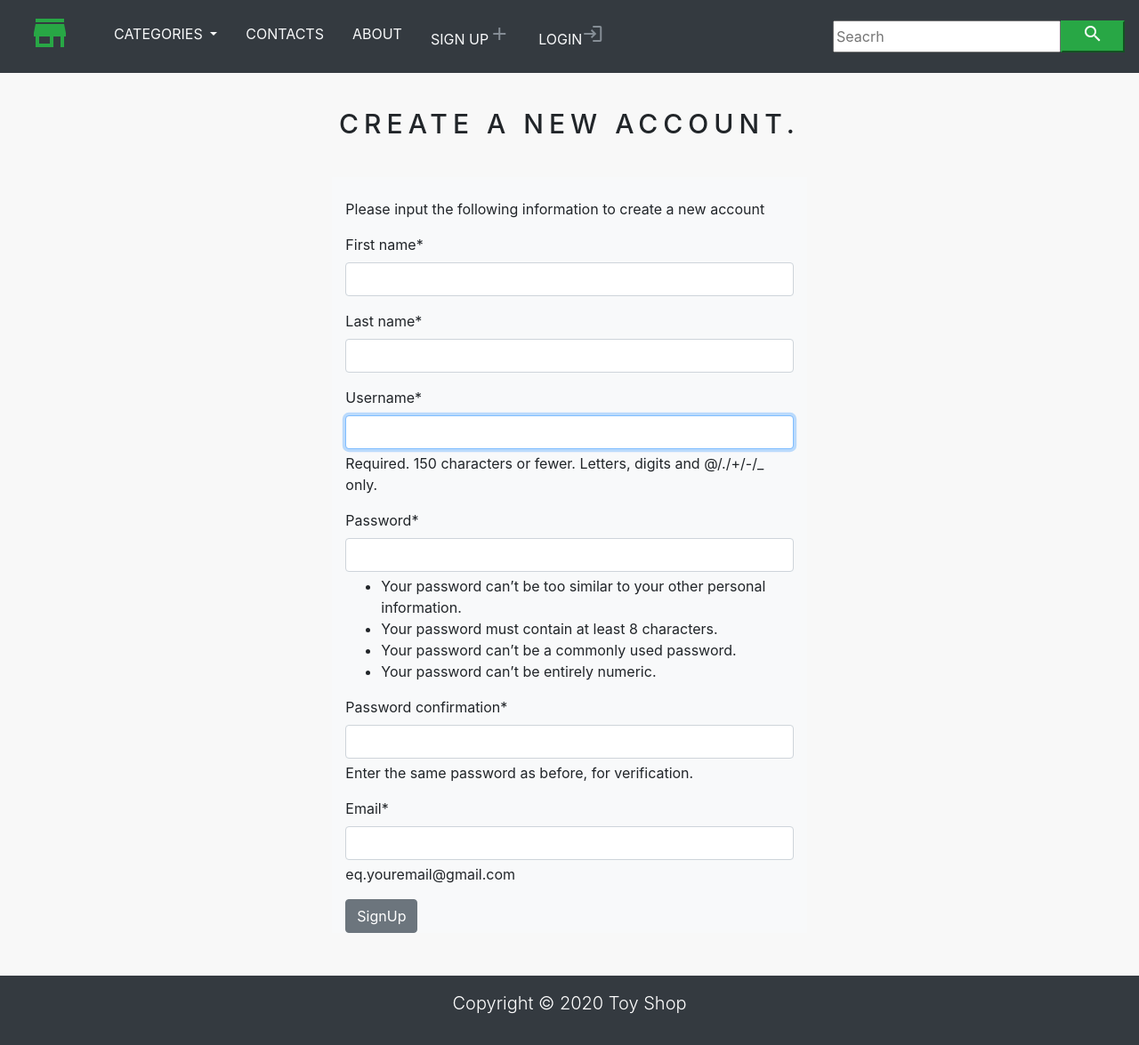
After one commit to oficialzr/commerce-project, a Django app: page /account/create/ in a window 1280 px wide. The commit adds this page. Shown: the whole page at 89% size. Run offline with Django 4.2, Linux system fonts and the light colour scheme; data that the repository does not hold is empty; some libraries are stand-ins or nearby versions.

Commit message:
Last commit...:(

```diff
--- a/ecommerce/settings.py
+++ b/ecommerce/settings.py
@@ -25,6 +25,9 @@ INSTALLED_APPS = [
     'django.contrib.sessions',
     'django.contrib.messages',
     'django.contrib.staticfiles',
+
+    'crispy_forms',
+    'crispy_bootstrap5',
 
     'shop',
 ]
@@ -122,6 +125,8 @@ STATICFILES_DIRS = [
 MEDIA_URL = '/media/'
 MEDIA_ROOT = BASE_DIR / 'static' / 'media'
 
+CRISPY_TEMPLATE_PACK = 'bootstrap5'
+
 # Default primary key field type
 # https://docs.djangoproject.com/en/4.1/ref/settings/#default-auto-field
 
--- a/ecommerce/static/css/base.css
+++ b/ecommerce/static/css/base.css
@@ -20,4 +20,11 @@ body {
 	letter-spacing: .2em;
 }
 
-.
+.errorlist li {
+	color: red;
+	font-weight: bold;
+}
+
+.custom_div {
+	margin-bottom: 20px !important;
+}
--- /dev/null
+++ b/shop/forms.py
@@ -0,0 +1,14 @@
+from django import forms
+from django.contrib.auth.forms import UserCreationForm
+from django.contrib.auth.models import User
+
+
+class SignUpForm(UserCreationForm):
+	first_name = forms.CharField(max_length=100, required=True)
+	last_name = forms.CharField(max_length=100, required=True)
+	email = forms.EmailField(max_length=250, help_text='eq.youremail@gmail.com')
+
+
+	class Meta:
+		model = User
+		fields = ('first_name', 'last_name', 'username', 'password1', 'password2', 'email')
--- a/shop/templates/navbar.html
+++ b/shop/templates/navbar.html
@@ -25,6 +25,17 @@
 			</li>
 			<li class="nav-item"><a class="nav-link text-light text-uppercase fw-bold px-3" href="">Contacts</a></li>
 			<li class="nav-item"><a class="nav-link text-light text-uppercase fw-bold px-3" href="">About</a></li>
+
+			{% if request.user.is_authenticated and request.user.first_name %}
+				<li class="nav-item"><span class="nav-link text-light text-uppercase fw-bold px-3">Welcome, {{ request.user.first_name }}! <i class="material-icons cart-icon">account_circle</i></span></li>
+
+				<li class="nav-item"><a class="nav-link text-light text-uppercase fw-bold px-3" href="{% url 'signout' %}">Sign Out<i class="material-icons cart-icon">logout</i></a></li>
+
+			{% else %}
+				<li class="nav-item"><a class="nav-link text-light text-uppercase fw-bold px-3" href="{% url 'signup' %}">Sign Up<i class="material-icons cart-icon">add</i></a></li>
+				<li class="nav-item"><a class="nav-link text-light text-uppercase fw-bold px-3" href="{% url 'login' %}">Login<i class="material-icons cart-icon">login</i></a></li>
+
+			{% endif %}
 			{% if item_count > 0 %}
 			<li class="nav-item"><a class="nav-link text-light text-uppercase fw-bold px-3" href="{% url 'cart_detail' %}"><i class="material-icons cart-icon">add_shopping_cart</i>({{item_count}})</a></li>
 			{% endif %}
--- /dev/null
+++ b/shop/templates/signup.html
@@ -0,0 +1,50 @@
+{% extends 'base.html' %}
+
+{% load static %}
+
+{% load crispy_forms_tags %}
+
+{% block title %}
+	Create New Account
+{% endblock %}
+
+{% block content %}
+
+	<div>
+		{% if not form.is_valid %}
+			<div>
+				<br>
+				<h1 class="product_title text-center">
+					Create a new account.
+				</h1>
+				<br>
+				<div class="col-9 col-sm-9 col-md-6 col-lg-5 mx-auto bg-light">
+					<br>
+					<p>Please input the following information to create a new account</p>
+					<form method="post">
+						{% csrf_token %}
+						<p>{{ form | crispy }}</p>
+						<button type="submit" name='button' class='btn btn-secondary'>SignUp</button>
+					</form>
+
+				</div>
+			</div>
+		{% else %}
+			<div class='mx-auto'>
+				<br>
+				<h1 class="product_title text-center">
+					Your account has been successfully created!
+				</h1>
+				<br>
+				<div>
+					<p>Your account has been created and ready to use!</p>
+					<a href="{% url 'home' %}">Continue shopping</a>
+				</div>
+
+			</div>
+		{% endif %}
+	</div>
+
+
+
+{% endblock %}
--- a/shop/urls.py
+++ b/shop/urls.py
@@ -11,4 +11,7 @@ urlpatterns = [
     path('cart/add/<int:product_id>', views.add_cart, name='add_cart'),
     path('cart/remove/<int:product_id>', views.cart_remove, name='cart_remove'),
     path('cart/remove_product/<int:product_id>', views.cart_remove_product, name='cart_remove_product'),
+    path('account/create/', views.signUpView, name='signup'),
+    path('account/login/', views.loginView, name='login'),
+    path('account/signout/', views.signoutView, name='signout'),
 ]
--- a/shop/views.py
+++ b/shop/views.py
@@ -1,6 +1,12 @@
 from django.shortcuts import render, get_object_or_404, redirect
 from .models import Category, Product, Cart, CartItem
 from django.core.exceptions import ObjectDoesNotExist
+
+from django.contrib.auth.forms import AuthenticationForm
+from django.contrib.auth import login, authenticate, logout
+from django.contrib.auth.models import Group, User
+from .forms import SignUpForm
+
 
 
 def home(request, category_slug=None):
@@ -78,3 +84,40 @@ def cart_remove_product(request, product_id):
 	cart_item = CartItem.objects.get(product=product, cart=cart)
 	cart_item.delete()
 	return redirect('cart_detail')
+
+
+def signUpView(request):
+	if request.method == 'POST':
+		form = SignUpForm(request.POST)
+		if form.is_valid():
+			form.save()
+			username = form.cleaned_data.get('username')
+			signup_user = User.objects.get(username=username)
+			user_group = Group.objects.get(name='User')
+			user_group.user_set.add(signup_user)
+	else:
+		form = SignUpForm()
+
+	return render(request, 'signup.html', {'form': form})
+
+
+def loginView(request):
+	if request.method == 'POST':
+		form = AuthenticationForm(data=request.POST)
+		if form.is_valid():
+			username = request.POST['username']
+			password = request.POST['password']
+			user = authenticate(username=username, password=password)
+			if user is not None:
+				login(request, user)
+				return redirect('home')
+			else:
+				return redirect('signup')
+	else:
+		form = AuthenticationForm()
+	return render(request, 'login.html', {'form': form})
+
+
+def signoutView(request):
+	logout(request)
+	return redirect('login')
```
Also changed, not shown: shop/templates/login.html (added, +47 -0 lines).
